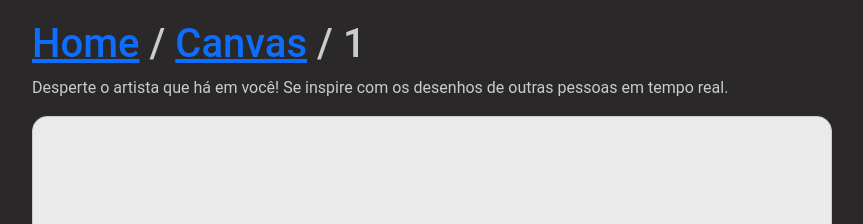
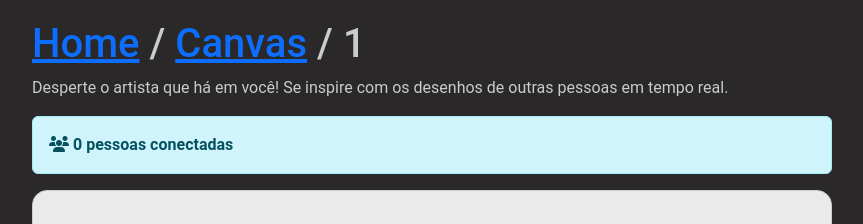
Before and after one commit to EduardoMGP/DrawApp, an Angular app: page /canvas/1 in a window 1280 px wide. Shown: the top 224 px of the page, without its empty margins (128-991 px from the left). Built offline with nearby package versions, Linux system fonts and the light colour scheme; no server answers.

Commit message:
Adicionado quantidade de pessoas conectadas a uma sala

```diff
--- a/src/app/services/ResponseCode.ts
+++ b/src/app/services/ResponseCode.ts
@@ -13,6 +13,8 @@ export enum ResponseCode {
   PARTY_NOT_CONNECTED,
   PARTY_DISCONNECT_ERROR,
   PARTY_ERROR,
-  PARTY_LIMIT
+  PARTY_LIMIT,
+  PARTY_CLIENT_JOINED,
+  PARTY_CLIENT_LEFT,
 
 }
--- a/src/app/services/socket.service.ts
+++ b/src/app/services/socket.service.ts
@@ -13,7 +13,7 @@ export class SocketService {
 
   public static connect() {
 
-    SocketService.socket = new WebSocket('ws://192.168.0.12:8080')
+    SocketService.socket = new WebSocket('ws://localhost:8086')
     console.log("Iniciando conexão")
     SocketService.socket.addEventListener('open', function (event) {
       console.log('Conexão WebSocket aberta:', event);
--- a/src/app/views/canvas/canvas.component.html
+++ b/src/app/views/canvas/canvas.component.html
@@ -4,6 +4,11 @@
     <p>
       Desperte o artista que há em você! Se inspire com os desenhos de outras pessoas em tempo real.
     </p>
+  </div>
+
+  <div class="alert alert-info connected-peoples">
+    <i class="fas fa-users"></i>
+    <strong> {{connectedPeoples}} pessoas conectadas</strong>
   </div>
 
   <div class="canvas" #canvas_div>
--- a/src/app/views/canvas/canvas.component.scss
+++ b/src/app/views/canvas/canvas.component.scss
@@ -3,7 +3,9 @@
   padding: 20px;
   width: 1000px;
 }
-
+.connected-peoples {
+  width: 800px;
+}
 .canvas {
   display: flex;
   align-items: center;
--- a/src/app/views/canvas/canvas.component.ts
+++ b/src/app/views/canvas/canvas.component.ts
@@ -16,6 +16,7 @@ export class CanvasComponent implements AfterViewInit, OnDestroy {
   public sala: string | null = null;
   public connected: boolean = false;
   public error: boolean = false;
+  public connectedPeoples: number = 0;
 
   private ctx: CanvasRenderingContext2D | undefined;
   private canvas = new Map<number, String>();
@@ -30,6 +31,7 @@ export class CanvasComponent implements AfterViewInit, OnDestroy {
 
         case ResponseCode.PARTY_CLOSED: {
           component.error = true;
+          this.connectedPeoples = 0;
           break;
         }
 
@@ -41,11 +43,20 @@ export class CanvasComponent implements AfterViewInit, OnDestroy {
         case ResponseCode.PARTY_CONNECTED: {
           component.connected = true;
           this.draw(event.data.chunk);
+          this.connectedPeoples = event.data.peoples;
           break;
         }
 
         case ResponseCode.DRAWING_RECEIVED: {
           this.draw(event.data.chunk);
+          this.connectedPeoples = event.data.peoples;
+          break
+        }
+
+        case ResponseCode.PARTY_CLIENT_JOINED:
+        case ResponseCode.PARTY_CLIENT_LEFT: {
+          this.connectedPeoples = event.data.peoples;
+          break;
         }
       }
     });
@@ -89,6 +100,7 @@ export class CanvasComponent implements AfterViewInit, OnDestroy {
       }
     }
   }
+
   ngOnDestroy(): void {
     SocketService.removeEvent(this.listener);
   }
--- a/src/app/views/desenhar/desenhar.component.html
+++ b/src/app/views/desenhar/desenhar.component.html
@@ -20,10 +20,13 @@
       </div>
 
     </div>
+    <div class="alert alert-info connected-peoples">
+      <i class="fas fa-users"></i>
+      <strong> {{connectedPeoples}} pessoas conectadas</strong>
+    </div>
   </div>
 
   <div class="canvas disabled" #canvas_div>
-
 
     <div class="toolbar">
       <div class="toolbar__item">
--- a/src/app/views/desenhar/desenhar.component.ts
+++ b/src/app/views/desenhar/desenhar.component.ts
@@ -25,6 +25,7 @@ export class DesenharComponent implements AfterViewInit, OnDestroy {
 
   public sizes: number[] = [5, 10, 15, 20, 30, 40];
 
+  public connectedPeoples: number = 0;
   public currentColor: string = '#000000';
   public currentColorBg: string = '#ffffff';
   private currentSize: number = 5;
@@ -47,6 +48,13 @@ export class DesenharComponent implements AfterViewInit, OnDestroy {
     const component = this;
     this.listener = SocketService.on((event: any) => {
       console.log(event);
+
+      if (ResponseCode.DRAWN === event.code ||
+        ResponseCode.PARTY_CLIENT_JOINED === event.code ||
+        ResponseCode.PARTY_CLIENT_LEFT === event.code) {
+        this.connectedPeoples = event.data.peoples;
+      }
+
       if (ResponseCode.PARTY_CREATED === event.code) {
 
         component.party_name = event.data.partyName;
```
Also changed, not shown: 1 other file (tests, documents, lock files or other folders).
